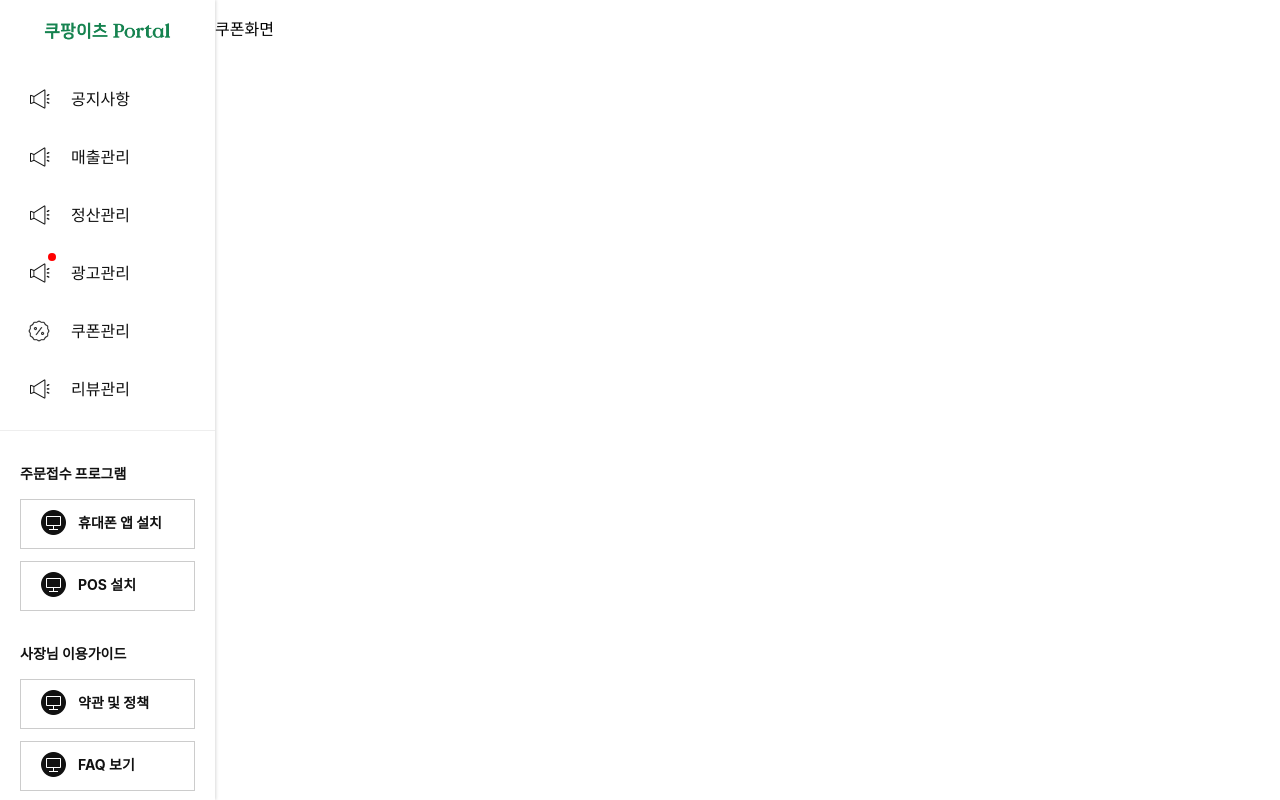
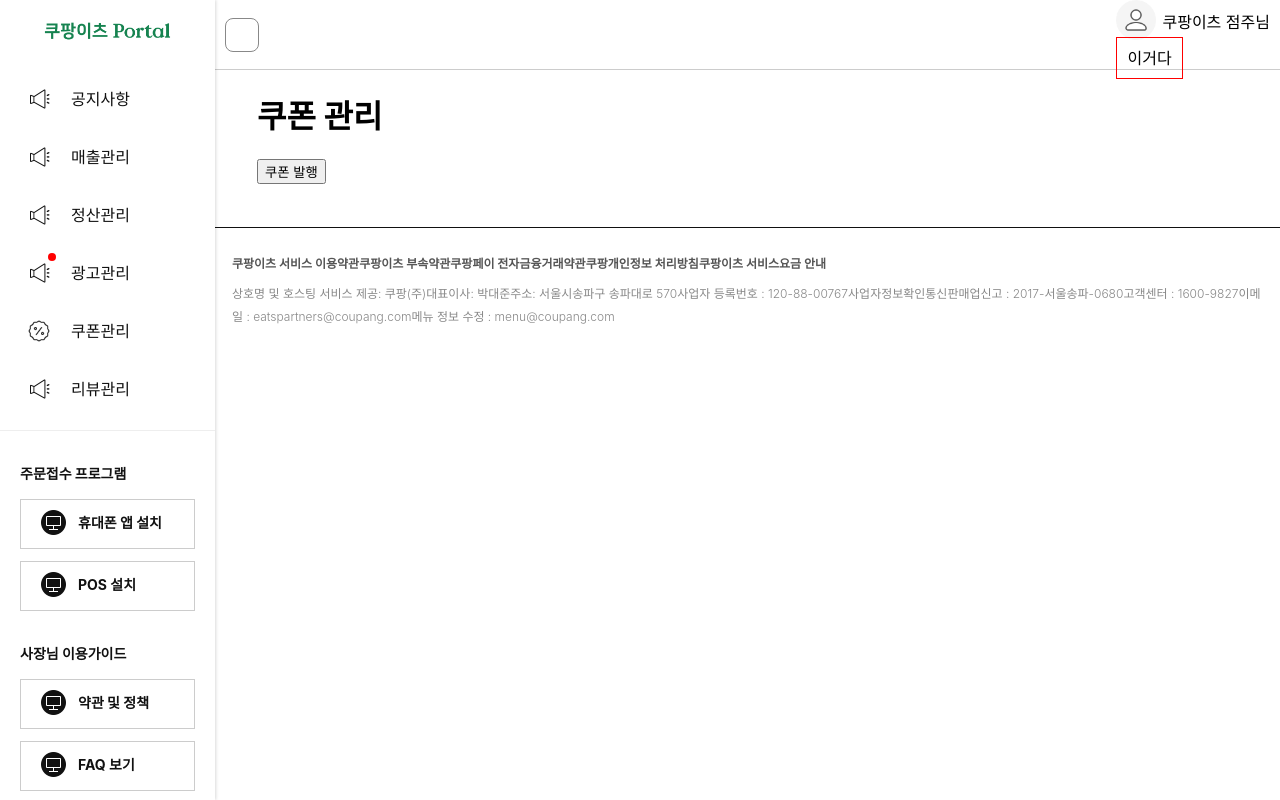
Before and after one commit to ireneworks/coupang-eats-merchant-store, a React (Create React App) app: page /merchant/management/coupons in a window 1280 px wide. Built offline with nearby package versions, Linux system fonts and the light colour scheme.

Commit message:
added page layout (header, footer)

```diff
--- a/src/App.tsx
+++ b/src/App.tsx
@@ -1,15 +1,17 @@
 import React from "react";
-import Layout from "./components/layout/layout";
 import CouponManage from "./pages/couponManage/couponManage";
 import Navigation from "./components/navigation/navigation";
 import { BrowserRouter, Route, Routes } from "react-router-dom";
 import Home from "./pages/home/home";
+import BodyLayout from "./components/layout/bodyLayout";
+import PageLayout from "./components/layout/pageLayout";
 
 function App() {
   return (
     <BrowserRouter>
-      <Layout>
+      <BodyLayout>
         <Navigation />
+        <PageLayout>
           <Routes>
             <Route path="/" element={<Home />} />
             <Route
@@ -17,7 +19,8 @@
               element={<CouponManage />}
             />
           </Routes>
-      </Layout>
+        </PageLayout>
+      </BodyLayout>
     </BrowserRouter>
   );
 }
--- a/src/components/layout/layout.tsx
+++ b/src/components/layout/bodyLayout.tsx
@@ -5,7 +5,7 @@
   children: ReactNode;
 }
 
-export default function Layout({ children }: Props) {
+export default function BodyLayout({ children }: Props) {
   return <Section>{children}</Section>;
 }
 
--- /dev/null
+++ b/src/components/layout/pageLayout.tsx
@@ -0,0 +1,112 @@
+import styled from "styled-components";
+import { ReactNode } from "react";
+import { useNavigate } from "react-router-dom"; // @ts-ignore
+import ProfileIcon from "./assets/icon-profile.png";
+
+interface Props {
+  children: ReactNode;
+}
+
+export default function PageLayout({ children }: Props) {
+  const navigate = useNavigate();
+  return (
+    <>
+      <Header>
+        <BackIcon onClick={() => navigate(-1)} />
+        <RightSide>
+          <div>
+            <img src={ProfileIcon} />
+            <span>쿠팡이츠 점주님</span>
+          </div>
+          <div>
+            <a>이거다</a>
+          </div>
+        </RightSide>
+      </Header>
+      {children}
+      <Footer>
+        <ShortCut>
+          <span>쿠팡이츠 서비스 이용약관</span>
+          <span>쿠팡이츠 부속약관</span>
+          <span>쿠팡페이 전자금융거래약관</span>
+          <span>쿠팡개인정보 처리방침</span>
+          <span>쿠팡이츠 서비스요금 안내</span>
+        </ShortCut>
+        <FooterContent>
+          <span> 상호명 및 호스팅 서비스 제공: 쿠팡(주)</span>
+          <span>대표이사: 박대준</span>
+          <span>주소: 서울시송파구 송파대로 570</span>
+          <span>사업자 등록번호 : 120-88-00767</span>
+          <span>사업자정보확인통신판매업신고 : 2017-서울송파-0680</span>
+          <span>고객센터 : 1600-9827</span>
+          <span>이메일 : eatspartners@coupang.com</span>
+          <span>메뉴 정보 수정 : menu@coupang.com</span>
+        </FooterContent>
+      </Footer>
+    </>
+  );
+}
+
+const Header = styled.header`
+  display: flex;
+  width: 100%;
+  height: 70px;
+  padding: 10px;
+  border-bottom: 1px solid #cccccc;
+  justify-content: space-between;
+  align-items: center;
+  box-sizing: border-box;
+`;
+
+const BackIcon = styled.div`
+  width: 32px;
+  height: 32px;
+  border: 1px solid #888888;
+  border-radius: 8px;
+`;
+
+const RightSide = styled.div`
+  display: block;
+  width: auto;
+  float: right;
+
+  div {
+    img {
+      width: 40px;
+      height: 40px;
+      margin-right: 6px;
+    }
+
+    span {
+      vertical-align: top;
+      line-height: 2.8;
+    }
+  }
+
+  a {
+    width: 100px;
+    height: 40px;
+    padding: 10px;
+    border: 1px solid red;
+  }
+`;
+
+const Footer = styled.footer`
+  padding: 26px 17px;
+  box-sizing: border-box;
+  border-top: 1px solid #111111;
+  font-size: 12px;
+`;
+
+const ShortCut = styled.div`
+  display: flex;
+  font-weight: 700;
+  margin-bottom: 11px;
+  color: #555555;
+`;
+
+const FooterContent = styled.div`
+  color: #888888;
+  font-weight: 300;
+  line-height: 23px;
+`;
--- a/src/components/navigation/components/menuList.tsx
+++ b/src/components/navigation/components/menuList.tsx
@@ -1,18 +1,24 @@
 import styled, { css } from "styled-components";
+import { useLocation } from "react-router-dom";
 
 interface Props {
-  imageSrc: URL;
+  disabledIconUrl: string;
+  activeIconUrl?: string;
   hrefLink: string;
   menuTitle: string;
   isNew: boolean;
 }
 
 export default function MenuList({
-  imageSrc,
+  disabledIconUrl,
+  activeIconUrl,
   hrefLink,
   menuTitle,
   isNew,
 }: Props) {
+  const location = useLocation();
+  const isLinkActive = hrefLink === location.pathname;
+  const icon = isLinkActive ? activeIconUrl : disabledIconUrl;
   const Notification = styled.div`
     position: absolute;
     top: -8px;
@@ -35,20 +41,6 @@
       `;
     }}
   `;
-
-  return (
-    <ListWrapper>
-      <a href={`${hrefLink}`}>
-        <IconWrapper>
-          <Notification />
-          <img src={`${imageSrc}`} />
-        </IconWrapper>
-        <span>{menuTitle}</span>
-      </a>
-    </ListWrapper>
-  );
-}
-
   const ListWrapper = styled.li`
     a {
       display: block;
@@ -61,18 +53,34 @@
       font-weight: 300;
       border-left: 2px solid rgba(22, 131, 80, 0);
 
+      ${() => {
+        if (isLinkActive) {
+          return css`
+            color: rgb(22, 131, 80);
+            font-weight: 700;
+            border-left: 2px solid rgba(22, 131, 80, 1);
+          `;
+        }
+      }}
       span {
         vertical-align: top;
         line-height: 1.5;
       }
     }
+  `;
 
-  :active {
-    color: rgb(22, 131, 80);
-    font-weight: 700;
-    border-left: 2px solid rgba(22, 131, 80, 1);
+  return (
+    <ListWrapper>
+      <a href={`${hrefLink}`}>
+        <IconWrapper>
+          <Notification />
+          <img src={icon} />
+        </IconWrapper>
+        <span>{menuTitle}</span>
+      </a>
+    </ListWrapper>
+  );
 }
-`;
 
 const IconWrapper = styled.div`
   position: relative;
--- a/src/components/navigation/navigation.tsx
+++ b/src/components/navigation/navigation.tsx
@@ -6,7 +6,9 @@
 // @ts-ignore
 import NoticeIcon from "./assets/icon-notice-off@2x.png";
 // @ts-ignore
-import PromotionIcon from "./assets/icon_promotion_off.png";
+import PromotionOffIcon from "./assets/icon_promotion_off.png";
+// @ts-ignore
+import PromotionOnIcon from "./assets/icon_promotion_on.png";
 // @ts-ignore
 import ComputerIcon from "./assets/icon-computer.png";
 
@@ -21,37 +23,38 @@
       <div>
         <MenuWrapper>
           <MenuList
-            imageSrc={NoticeIcon}
+            disabledIconUrl={NoticeIcon}
             hrefLink="#"
             menuTitle="공지사항"
             isNew={false}
           />
           <MenuList
-            imageSrc={NoticeIcon}
+            disabledIconUrl={NoticeIcon}
             hrefLink="#"
             menuTitle="매출관리"
             isNew={false}
           />
           <MenuList
-            imageSrc={NoticeIcon}
+            disabledIconUrl={NoticeIcon}
             hrefLink="#"
             menuTitle="정산관리"
             isNew={false}
           />
           <MenuList
-            imageSrc={NoticeIcon}
+            disabledIconUrl={NoticeIcon}
             hrefLink="#"
             menuTitle="광고관리"
             isNew={true}
           />
           <MenuList
-            imageSrc={PromotionIcon}
+            disabledIconUrl={PromotionOffIcon}
+            activeIconUrl={PromotionOnIcon}
             hrefLink="/merchant/management/coupons/"
             menuTitle="쿠폰관리"
             isNew={false}
           />
           <MenuList
-            imageSrc={NoticeIcon}
+            disabledIconUrl={NoticeIcon}
             hrefLink="#"
             menuTitle="리뷰관리"
             isNew={false}
--- a/src/pages/couponManage/couponManage.tsx
+++ b/src/pages/couponManage/couponManage.tsx
@@ -1,7 +1,16 @@
+import styled from "styled-components";
+
 export default function CouponManage() {
   return (
-    <div>
-      <p>쿠폰화면</p>
-    </div>
+    <Main>
+      <div>
+        <h1>쿠폰 관리</h1>
+        <button>쿠폰 발행</button>
+      </div>
+    </Main>
   );
 }
+
+const Main = styled.main`
+  padding: 0 0 43px 42px;
+`;
--- a/src/pages/home/home.tsx
+++ b/src/pages/home/home.tsx
@@ -1,3 +1,3 @@
 export default function Home() {
-  return <>ATEEZ 짱이얌</>;
+  return <>HOME</>;
 }
```
Also changed, not shown: src/components/layout/assets/icon-profile.png (added), src/components/navigation/assets/icon_promotion_on.png (added). Lines whose indentation alone changed are shown as unchanged.
